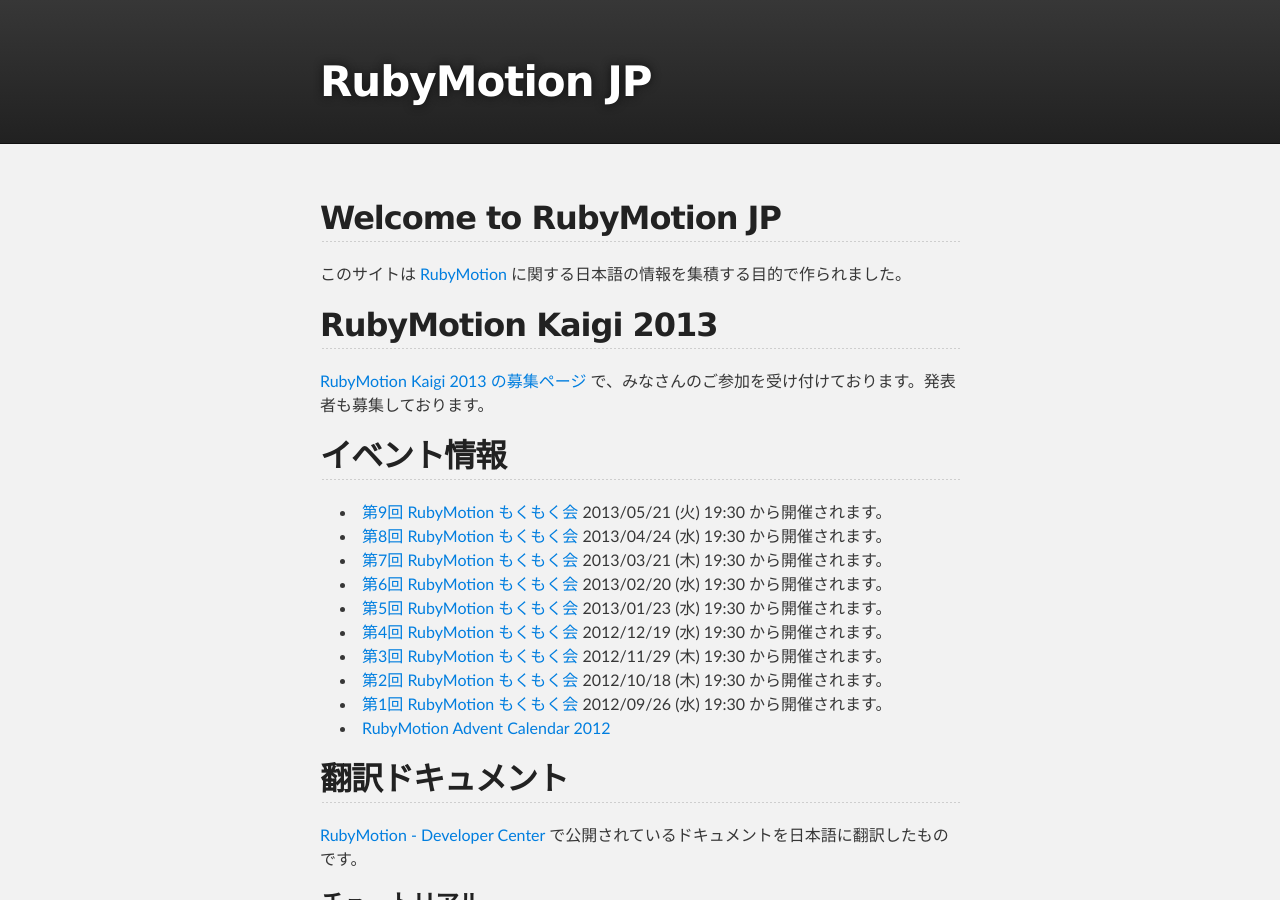
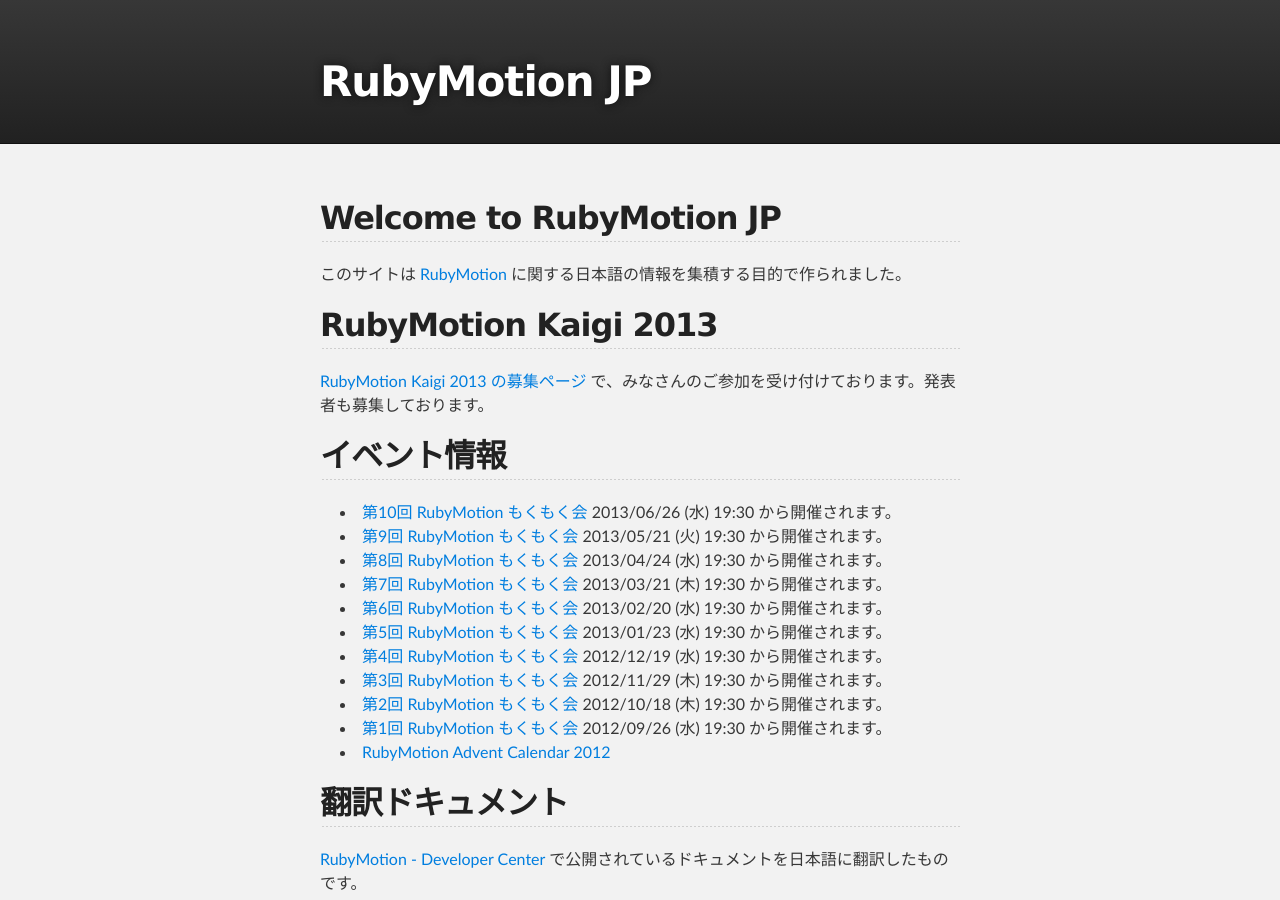
Before and after one commit to RubyMotionJP/rubymotionjp.github.com, a Jekyll site: the page built from index.md, in a window 1280 px wide and 900 px high. Built offline with Jekyll 4.4.1, drawn with Linux system fonts in a browser that asks for light colours.

Commit message:
第10回 RubyMotion もくもく会

```diff
--- a/index.md
+++ b/index.md
@@ -11,6 +11,8 @@
 [RubyMotion Kaigi 2013 の募集ページ](http://connpass.com/event/2095/) で、みなさんのご参加を受け付けております。発表者も募集しております。
 
 ## イベント情報
+- [第10回 RubyMotion もくもく会](http://connpass.com/event/2500/)
+2013/06/26 (水) 19:30 から開催されます。
 - [第9回 RubyMotion もくもく会](http://connpass.com/event/2317/)
 2013/05/21 (火) 19:30 から開催されます。
 - [第8回 RubyMotion もくもく会](http://connpass.com/event/2089/)
```
